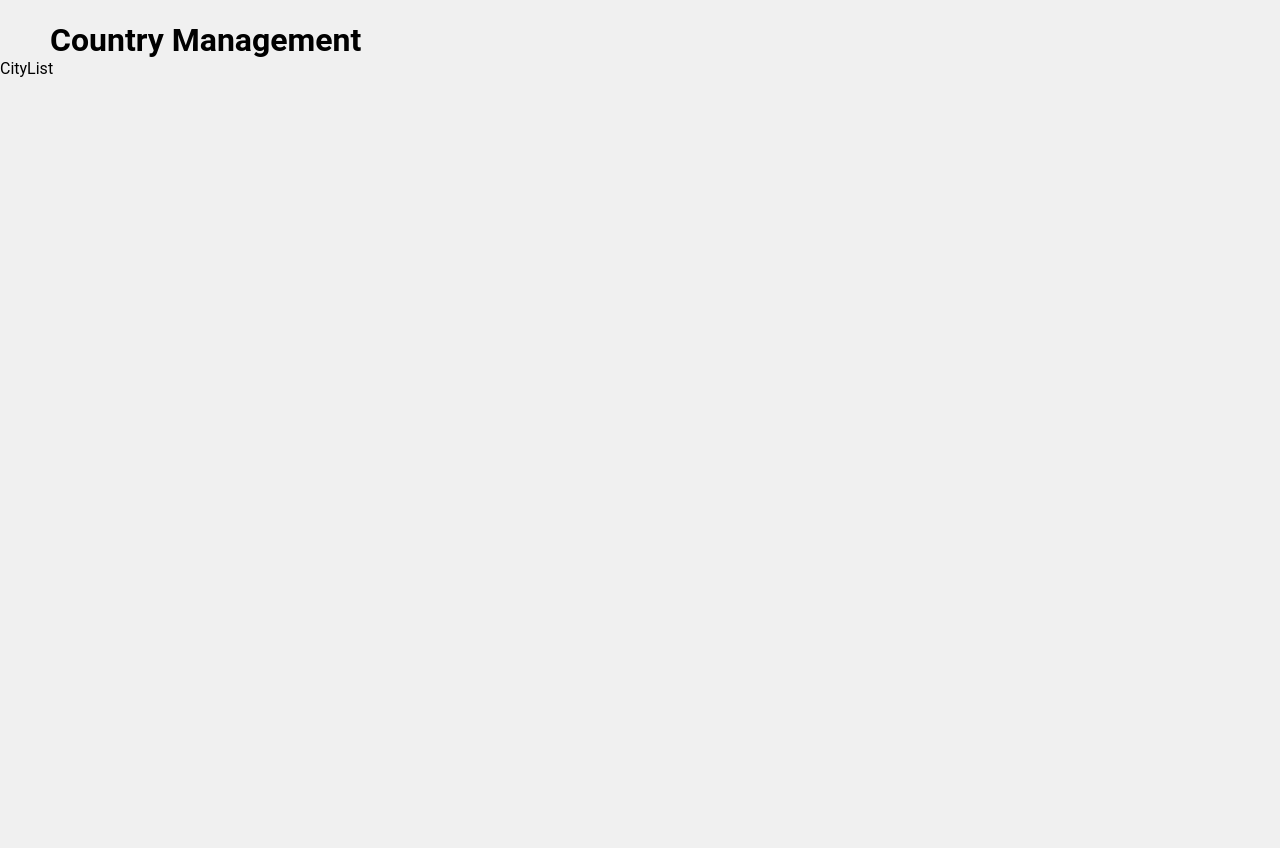
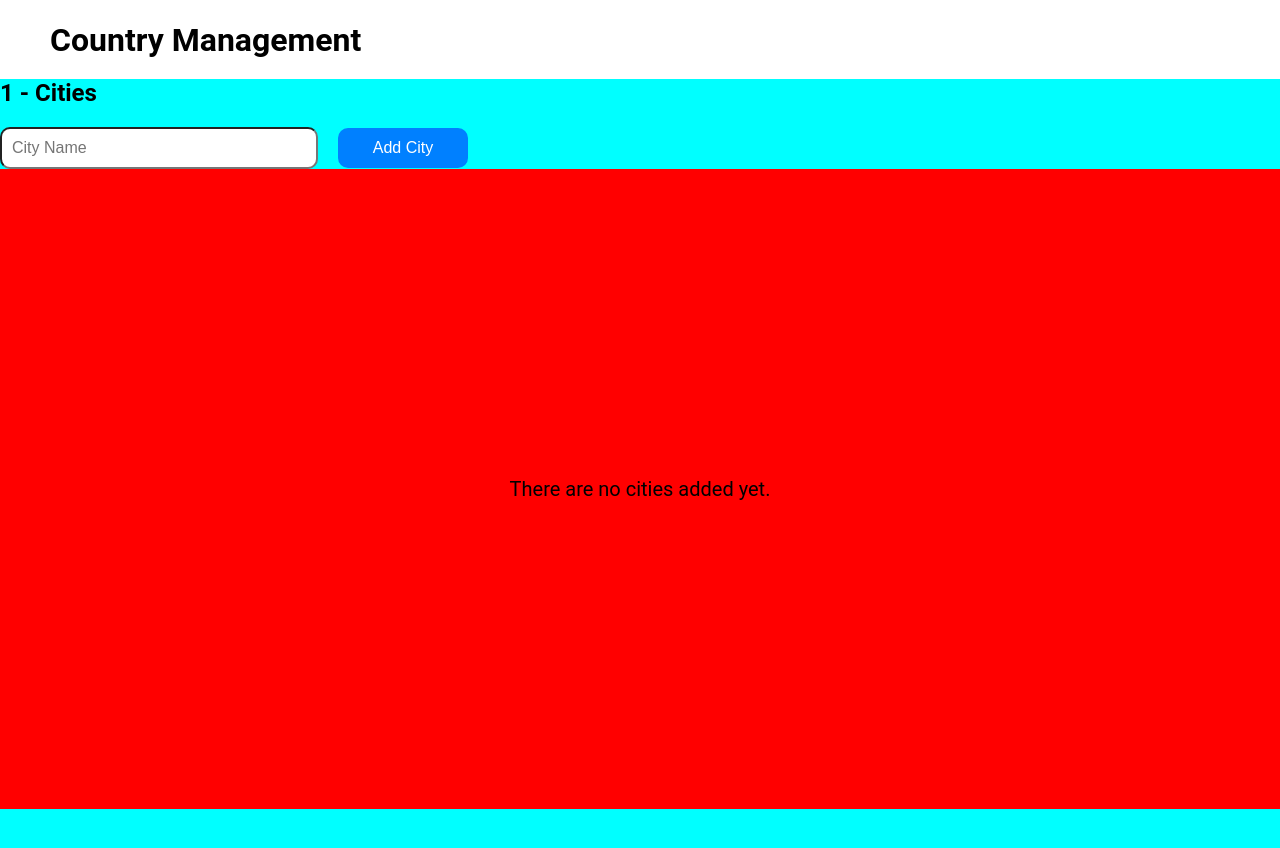
Before and after one commit to angalwarsupriya/country-management, a React (Create React App) app: page /country/1/state/1 in a window 1280 px wide. Shown: the top 848 px of the page. Before the commit the page ends 800 px from the top, so only its background shows below. Built offline with nearby package versions, Linux system fonts and the light colour scheme; no server answers.

Commit message:
added cities management system

```diff
--- a/src/App.css
+++ b/src/App.css
@@ -9,7 +9,8 @@ body {
   font-family: Roboto;
   margin: 0;
   padding: 0;
-  background-color: #f0f0f0;
+  background-color: #ffffff;
+
 }
 
 h1, h2 {
--- a/src/App.js
+++ b/src/App.js
@@ -117,6 +117,67 @@ function App() {
     console.log(newUpdatedCountriesList, 'Updated Countries List');
     setCountries(newUpdatedCountriesList);
   }
+
+  // manage cities data and logics
+  const addCitiesToState = (cityName, countryName, stateName) => {
+    const updatedCountries = countries.map((country) => {
+      if (country.countryName.toLowerCase() === countryName.toLowerCase()) {
+        const updatedStates = country.states.map((state) => {
+          if (state.stateName.toLowerCase() === stateName.toLowerCase()) {
+            const updatedCities = [...(state.cities || []), { id: Date.now(), cityName }];
+            return { ...state, cities: updatedCities };
+          }
+          return state;
+        });
+        return { ...country, states: updatedStates };
+      }
+      return country;
+    });
+    setCountries(updatedCountries);
+  };
+
+  const editCityName = (countryName, stateName, cityId, newCityName) => {
+    console.log(countryName, stateName, cityId, newCityName, ';;;;;;')
+    const updatedCountries = countries.map((country) => {
+      if (country.countryName.toLowerCase() === countryName.toLowerCase()) {
+        const updatedStates = country.states.map((state) => {
+          if (state.stateName.toLowerCase() === stateName.toLowerCase()) {
+            const updatedCities = state.cities.map((city) => {
+              if (city.id === cityId) {
+                return { ...city, cityName: newCityName };
+              }
+              return city;
+            });
+            return { ...state, cities: updatedCities };
+          }
+          return state;
+        });
+        return { ...country, states: updatedStates };
+      }
+      return country;
+    });
+    console.log(updatedCountries,'updated')
+    setCountries(updatedCountries);
+  };
+
+  const deleteCity = (countryName, stateName, cityId) => {
+    const updatedCountries = countries.map((country) => {
+      if (country.countryName.toLowerCase() === countryName.toLowerCase()) {
+        const updatedStates = country.states.map((state) => {
+          if (state.stateName.toLowerCase() === stateName.toLowerCase()) {
+            const updatedCities = state.cities.filter((city) => city.id !== cityId);
+            return { ...state, cities: updatedCities };
+          }
+          return state;
+        });
+        return { ...country, states: updatedStates };
+      }
+      return country;
+    });
+
+    setCountries(updatedCountries);
+  };
+
   return (
     <Router>
       <div className="app">
@@ -137,7 +198,14 @@ function App() {
               editStateName={editStateName}
               deleteState={deleteState}
             />} />
-          <Route path="/country/:countryName/state/:stateName" element={<CityList countries={countries} />} />
+          <Route path="/country/:countryName/state/:stateName" element={
+            <CityList
+              countries={countries}
+              addCitiesToState={addCitiesToState}
+              editCityName={editCityName}
+              deleteCity={deleteCity}
+            />}
+          />
         </Routes>
       </div>
     </Router>
--- a/src/components/CityList/index.css
+++ b/src/components/CityList/index.css
@@ -0,0 +1,11 @@
+.cities-bg-con{
+    height: 100vh;
+    width: 100vw;
+    background-color: aqua;
+}
+
+.display-cities-con{
+    height: 80%;
+    width: 100%;
+    background-color: red;
+}
--- a/src/components/CityList/index.jsx
+++ b/src/components/CityList/index.jsx
@@ -1,11 +1,170 @@
-import React from 'react'
+// src/components/CityList.js
+/*import './index.css';
+import React, { useState } from 'react';
+import { useParams } from 'react-router-dom';
+import DisplayEmptyView from '../DisplayEmptyView';
+import DisplayListOfCities from '../DisplayListOfCities';
 
-function CityList() {
+const CityList = ({ countries, addCitiesToState }) => {
+  const { countryName, stateName } = useParams();
+  const [cityName, setCityName] = useState('');
+  const message = 'There are no cities added yet.';
+
+  const currentCountry = countries.find((eachCountry) =>
+    eachCountry.countryName.toLowerCase() === countryName.toLowerCase()
+  );
+
+  const currentState = currentCountry?.states?.find((eachState) =>
+    eachState.stateName.toLowerCase() === stateName.toLowerCase()
+  );
+
+  const handleCityChange = (e) => {
+    setCityName(e.target.value);
+  };
+
+  const handleCitySubmit = (e) => {
+    e.preventDefault();
+    addCitiesToState(cityName, countryName, stateName);
+    setCityName('');
+  };
+
+  const displayResultsBasedOnCitiesLength = () => {
+    if (!currentState || !currentState.cities || currentState.cities.length === 0) {
+      return <DisplayEmptyView message={message} />;
+    } else {
+      return <DisplayListOfCities cities={currentState.cities} />;
+    }
+  };
+
   return (
-    <div>CityList
+    <section className='cities-bg-con'>
+      <h1>{stateName} - Cities</h1>
+      <form onSubmit={handleCitySubmit}>
+        <input
+          type="text"
+          name="cityName"
+          placeholder="City Name"
+          value={cityName}
+          onChange={handleCityChange}
+          required
+        />
+        <button type="submit">Add City</button>
+      </form>
+      <div className='display-cities-con'>
+        {displayResultsBasedOnCitiesLength()}
+      </div>
+    </section>
+  );
+};
 
-    </div>
-  )
-}
+export default CityList;
+*/
 
-export default CityList
+// src/components/CityList.js
+import './index.css';
+import React, { useState } from 'react';
+import { useParams } from 'react-router-dom';
+import DisplayEmptyView from '../DisplayEmptyView';
+import DisplayListOfCities from '../DisplayListOfCities';
+import ConfirmationDialog from '../ConfirmationDialog';
+
+const CityList = ({ countries, addCitiesToState, editCityName, deleteCity }) => {
+  const { countryName, stateName } = useParams();
+
+  // Dialog states for cities
+  const [dialogMode, setDialogMode] = useState(false);
+  const [dialogMessage, setDialogMessage] = useState('');
+  const [mode, setMode] = useState('');
+  const [cityId, setCityId] = useState('');
+  const [newCityName, setNewCityName] = useState('');
+
+  const [cityName, setCityName] = useState('');
+  const message = 'There are no cities added yet.';
+
+  const currentCountry = countries.find((eachCountry) =>
+    eachCountry.countryName.toLowerCase() === countryName.toLowerCase()
+  );
+
+  const currentState = currentCountry?.states?.find((eachState) =>
+    eachState.stateName.toLowerCase() === stateName.toLowerCase()
+  );
+
+  const handleCityChange = (e) => {
+    setCityName(e.target.value);
+  };
+
+  const handleCitySubmit = (e) => {
+    e.preventDefault();
+    addCitiesToState(cityName, countryName, stateName);
+    setCityName('');
+  };
+
+  const onEditCity = (index) => {
+
+    setMode('EDIT');
+    const newCityNamee = prompt('Enter new City name:');
+    if (newCityNamee) {
+      setCityId(index);
+      setDialogMessage('Are you sure you want to update the City name?');
+      setDialogMode(true);
+      setNewCityName(newCityNamee);
+    }
+  };
+
+  const onDeleteCity = (index) => {
+    setMode('DELETE');
+    setDialogMessage('Are you sure you want to delete this City?');
+    setDialogMode(true);
+    setCityId(index);
+  };
+
+  const handleDialogCancel = () => {
+    setDialogMode(false);
+  };
+
+  const handleDialogConfirm = () => {
+    if (mode === 'EDIT') {
+      editCityName(countryName, stateName, cityId, newCityName);
+    } else {
+      deleteCity(countryName, stateName, cityId);
+    }
+    setDialogMode(false);
+  };
+
+  const displayResultsBasedOnCitiesLength = () => {
+    if (!currentState || !currentState.cities || currentState.cities.length === 0) {
+      return <DisplayEmptyView message={message} />;
+    } else {
+      return <DisplayListOfCities cities={currentState.cities} onEditCity={onEditCity} onDeleteCity={onDeleteCity} />;
+    }
+  };
+
+  return (
+    <section className='cities-bg-con'>
+      <h1>{stateName} - Cities</h1>
+      <form onSubmit={handleCitySubmit}>
+        <input
+          type="text"
+          name="cityName"
+          placeholder="City Name"
+          value={cityName}
+          onChange={handleCityChange}
+          required
+        />
+        <button type="submit">Add City</button>
+      </form>
+      <div className='display-cities-con'>
+        {displayResultsBasedOnCitiesLength()}
+      </div>
+
+      <ConfirmationDialog
+        dialogMode={dialogMode}
+        message={dialogMessage}
+        onConfirm={handleDialogConfirm}
+        onCancel={handleDialogCancel}
+      />
+    </section>
+  );
+};
+
+export default CityList;
--- a/src/components/CountryListCompo/index.css
+++ b/src/components/CountryListCompo/index.css
@@ -28,6 +28,7 @@ h2{
 }
 .btns-row-con{
     display: flex;
+    margin-bottom: 20px;
 }
 .update-btn{
     height: 30px;
--- /dev/null
+++ b/src/components/DisplayListOfCities/index.css
@@ -0,0 +1,52 @@
+/* src/components/index.css */
+.city-list {
+  list-style-type: none;
+  padding: 0;
+}
+
+.city-item {
+  height: 150px;
+  width: 250px;
+  display: flex;
+  align-items: center;
+  justify-content: space-between;
+  padding: 8px;
+  margin-bottom: 4px;
+  border: 1px solid #ddd;
+  border-radius: 4px;
+  background-color: #f9f9f9;
+}
+
+.city-item:hover {
+  background-color: #f1f1f1;
+}
+
+.city-actions {
+  display: flex;
+  gap: 8px;
+}
+
+.edit-btn, .delete-btn {
+  padding: 4px 8px;
+  border: none;
+  border-radius: 4px;
+  cursor: pointer;
+}
+
+.edit-btn {
+  background-color: #4CAF50; /* Green */
+  color: white;
+}
+
+.delete-btn {
+  background-color: #f44336; /* Red */
+  color: white;
+}
+
+.edit-btn:hover {
+  background-color: #45a049;
+}
+
+.delete-btn:hover {
+  background-color: #e53935;
+}
--- /dev/null
+++ b/src/components/DisplayListOfCities/index.jsx
@@ -0,0 +1,22 @@
+// src/components/DisplayListOfCities.js
+import React from 'react';
+import './index.css';
+
+const DisplayListOfCities = ({ cities, onEditCity, onDeleteCity }) => {
+  console.log(cities, 'kkkkkkkkkkk')
+  return (
+    <ul className="city-list">
+      {cities.map((city, index) => (
+        <li key={index} className="city-item">
+          {city.cityName}
+          <div className="city-actions">
+            <button onClick={() => onEditCity(city.id)} className="edit-btn">Edit</button>
+            <button onClick={() => onDeleteCity(city.id)} className="delete-btn">Delete</button>
+          </div>
+        </li>
+      ))}
+    </ul>
+  );
+};
+
+export default DisplayListOfCities;
--- a/src/components/StateList/index.css
+++ b/src/components/StateList/index.css
@@ -19,7 +19,7 @@
     overflow-y: scroll;
 }
 .states-list-li-con{
-    height: 100px;
+    height: 150px;
     width: 200px;
     background-color: rgb(255, 255, 255);
     border:1px solid gray;
--- a/src/components/StateList/index.jsx
+++ b/src/components/StateList/index.jsx
@@ -67,7 +67,7 @@ const StateList = ({ countries, addStatesToCountries,  editStateName, deleteStat
     if (!currentCountry || !currentCountry.states || currentCountry.states.length === 0) {
       return <DisplayEmptyView message={message} />;
     } else {
-      return <DisplayListOfStates states={currentCountry.states} onDeleteState={onDeleteState} onEditState={onEditState} />;
+      return <DisplayListOfStates states={currentCountry.states} currentCountry={currentCountry} onDeleteState={onDeleteState} onEditState={onEditState} />;
     }
   };
 
--- a/src/index.css
+++ b/src/index.css
@@ -5,6 +5,7 @@ body {
     sans-serif;
   -webkit-font-smoothing: antialiased;
   -moz-osx-font-smoothing: grayscale;
+
 }
 
 code {
```
Also changed, not shown: src/components/DisplayListOfStates/index.jsx (+7 -4 lines), src/components/DisplayListOfStates/index.css (line endings or trailing spaces), 1 other file (tests, documents, lock files or other folders).
